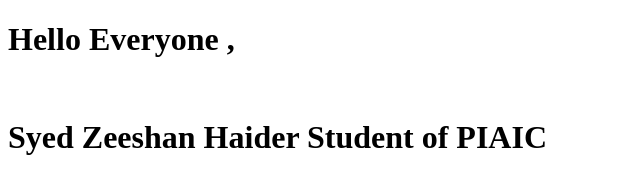
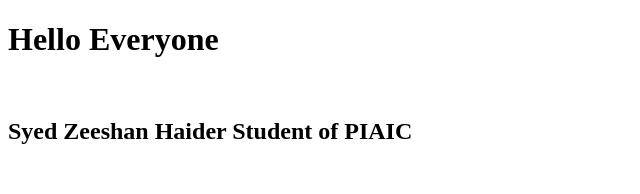
Before and after one commit to SyedZeeshanHaider14/BootCamp2020_sample1, a plain HTML site: page index.html in a window 1280 px wide. Shown: the whole page, without its empty margins (0-640 px from the left). Drawn offline with Linux system fonts and the light colour scheme.

Commit message:
updateindex.html

```diff
--- a/index.html
+++ b/index.html
@@ -6,8 +6,8 @@
     <title>Document</title>
 </head>
 <body>
-    <h1>Hello Everyone , </h1>
+    <h1>Hello Everyone  </h1>
     <br />
-    <h1>Syed Zeeshan Haider Student of PIAIC</h1>
+    <h2>Syed Zeeshan Haider Student of PIAIC</h2>
 </body>
 </html>
```
